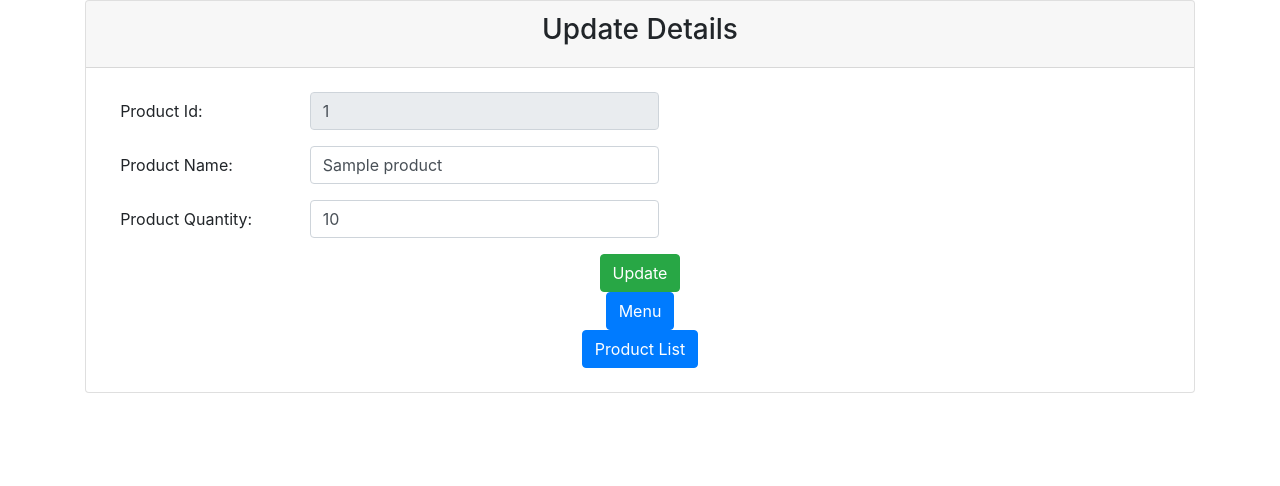
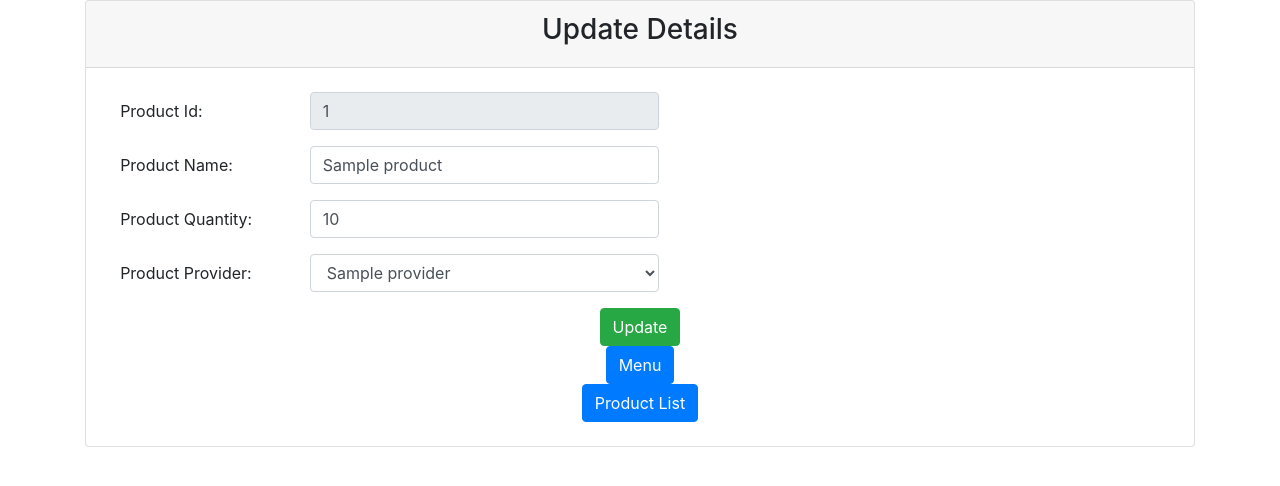
Before and after one commit to elmoamedeo/cesusctrab3, a Django app: template trabalho3/templates/product/edit_product.html in a window 1280 px wide. Shown: the top 486 px of the page. Run offline with Django 3.2, Linux system fonts and the light colour scheme; the template is opened without the code that fills it: most values are stand-ins (such as "Sample title", 1, 10 or a date in 2020); some libraries are stand-ins or nearby versions.

Commit message:
Product fix

```diff
--- a/trabalho3/templates/product/edit_product.html
+++ b/trabalho3/templates/product/edit_product.html
@@ -21,7 +21,8 @@
                     <div class="form-group row">
                         <label class="col-sm-2 col-form-label">Product Id:</label>
                         <div class="col-sm-4">
-                            <input class="form-control" type="text" name="id" id="id_eid" required maxlength="20" value="{{ product.id }}"
+                            <input class="form-control" type="text" name="id" id="id_eid" required maxlength="20"
+                                   value="{{ product.id }}"
                                    disabled/>
                         </div>
                     </div>
@@ -35,8 +36,21 @@
                     <div class="form-group row">
                         <label class="col-sm-2 col-form-label">Product Quantity:</label>
                         <div class="col-sm-4">
-                            <input class="form-control" type="text" name="quantity" id="id_econtact" required maxlength="15"
+                            <input class="form-control" type="text" name="quantity" id="id_econtact" required
+                                   maxlength="15"
                                    value="{{ product.quantity }}"/>
+                        </div>
+                    </div>
+                    <div class="form-group row">
+                        <label class="col-sm-2 col-form-label">Product Provider:</label>
+                        <div class="col-sm-4">
+                            <select class="form-control" name="provider">
+                                {% for provider in providers %}
+                                    <option value="{{ provider.id }}"
+                                            {% if product.provider == provider %}
+                                            selected {% endif %}>{{ provider }}</option>
+                                {% endfor %}
+                            </select>
                         </div>
                     </div>
                     <div style="text-align: center;">
--- a/trabalho3/views/productv.py
+++ b/trabalho3/views/productv.py
@@ -1,6 +1,7 @@
 from django.shortcuts import render, redirect
 from trabalho3.forms.productf import ProductForm
 from trabalho3.models.product import Product
+from trabalho3.models.provider import Provider
 
 
 def emp(request):
@@ -29,11 +30,12 @@ def edit(request, id):
 
 def update(request, id):
     product = Product.objects.get(id=id)
+    providers = Provider.objects.all()
     form = ProductForm(request.POST, instance=product)
     if form.is_valid():
         form.save()
         return redirect('/product/list/products')
-    return render(request, '../templates/product/edit_product.html', {'product': product})
+    return render(request, '../templates/product/edit_product.html', {'product': product, 'providers': providers})
 
 
 def destroy(request, id):
```
